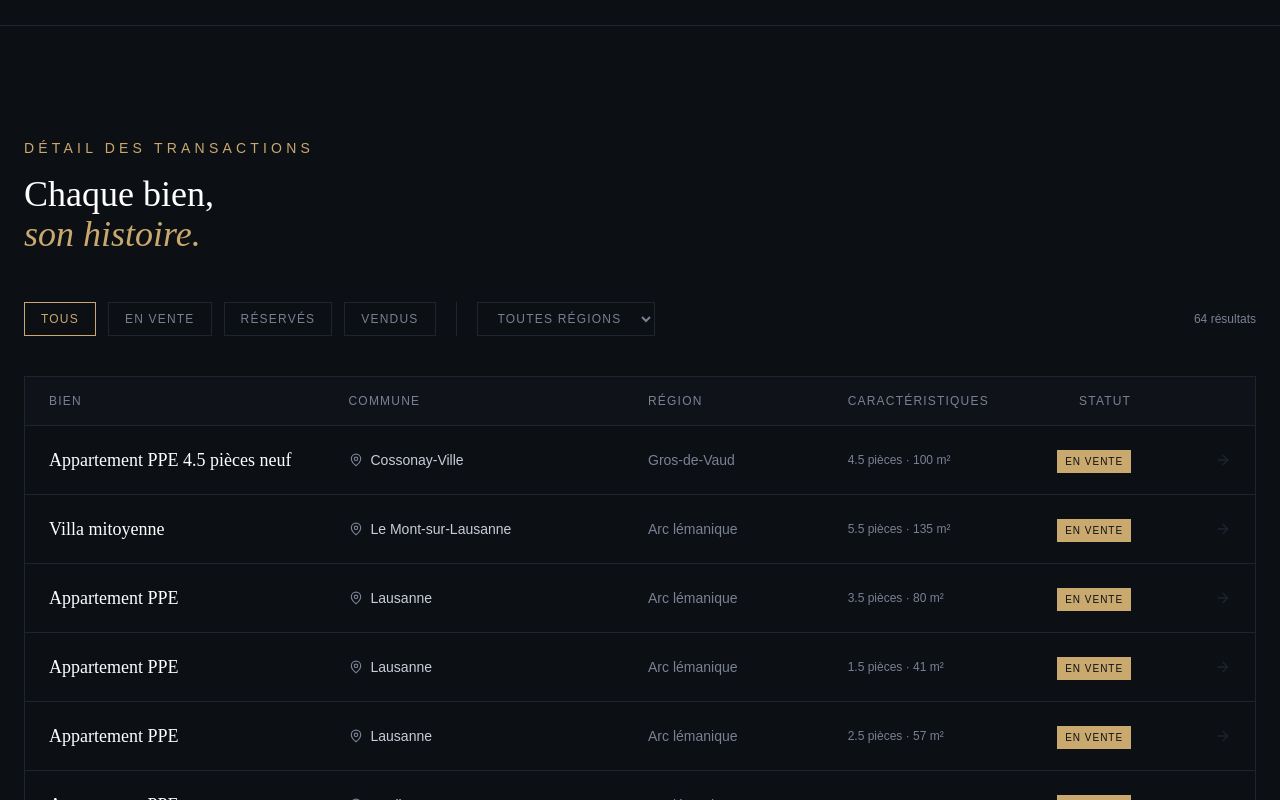
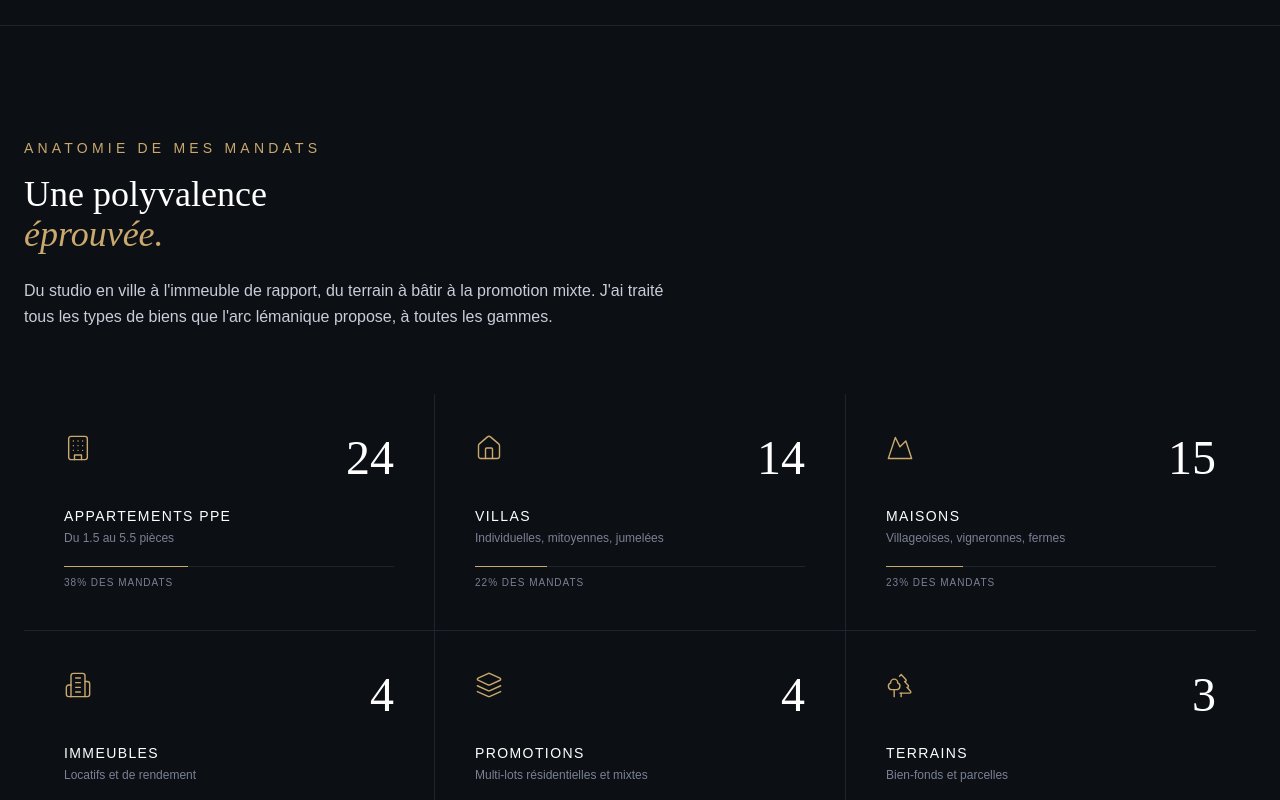
Before and after one commit to Sinseed/maison-praet, a Next.js app: page /track-record in a window 1280 px wide. Shown: the part 2080-2880 px from the top of the page. Built offline with nearby package versions, Linux system fonts and the light colour scheme.

Commit message:
Track Record: nouvelle section Anatomie - segmentation par typologie (6 catégories) avec compteurs et part en %

```diff
--- a/app/track-record/page.tsx
+++ b/app/track-record/page.tsx
@@ -2,7 +2,7 @@
 import { useState, useMemo } from 'react'
 import dynamic from 'next/dynamic'
 import Link from 'next/link'
-import { ArrowRight, MapPin, TrendingUp, Building2, Calendar } from 'lucide-react'
+import { ArrowRight, MapPin, TrendingUp, Building2, Calendar, Home, Building, Layers, Trees, Mountain } from 'lucide-react'
 import { MANDATS } from '../data'
 import { COMMUNES_COORDS } from '../communes-data'
 
@@ -102,6 +102,82 @@ function MapSection() {
       <p className="font-body text-xs text-brand-muted mt-4 italic">
         Cliquez sur un point pour voir le détail des mandats. Localisation au niveau communal uniquement, par respect de la confidentialité des transactions.
       </p>
+    </section>
+  )
+}
+
+// ─── ANATOMIE (typologies, gammes, statuts) ────────────────────────────────
+type Typologie = 'appartement' | 'villa' | 'maison' | 'immeuble' | 'promotion' | 'terrain'
+
+function classifier(m: typeof MANDATS[number]): Typologie {
+  const t = m.titre.toLowerCase()
+  if (t.includes('promotion') || t.includes('ppe avenue') || (m.nb_lots && m.nb_lots > 1 && !t.startsWith('immeuble'))) return 'promotion'
+  if (t.startsWith('immeuble')) return 'immeuble'
+  if (t.includes('terrain') || t.includes('bien-fonds')) return 'terrain'
+  if (t.startsWith('villa')) return 'villa'
+  if (t.startsWith('maison') || t.includes('chalet') || t.includes('ferme')) return 'maison'
+  if (t.includes('appartement') || t.includes('ppe')) return 'appartement'
+  return 'maison'
+}
+
+function AnatomieSection() {
+  const breakdown = useMemo(() => {
+    const valides = MANDATS.filter(m => m.photos.length > 0 || m.annee_vente)
+    const total = valides.length
+    const counts: Record<Typologie, number> = {
+      appartement: 0, villa: 0, maison: 0, immeuble: 0, promotion: 0, terrain: 0,
+    }
+    valides.forEach(m => { counts[classifier(m)]++ })
+    return { counts, total }
+  }, [])
+
+  const typologies: { key: Typologie; label: string; sub: string; icon: any }[] = [
+    { key: 'appartement', label: 'Appartements PPE', sub: 'Du 1.5 au 5.5 pièces', icon: Building },
+    { key: 'villa',       label: 'Villas',           sub: 'Individuelles, mitoyennes, jumelées', icon: Home },
+    { key: 'maison',      label: 'Maisons',          sub: 'Villageoises, vigneronnes, fermes', icon: Mountain },
+    { key: 'immeuble',    label: 'Immeubles',        sub: 'Locatifs et de rendement', icon: Building2 },
+    { key: 'promotion',   label: 'Promotions',       sub: 'Multi-lots résidentielles et mixtes', icon: Layers },
+    { key: 'terrain',     label: 'Terrains',         sub: 'Bien-fonds et parcelles', icon: Trees },
+  ]
+
+  return (
+    <section className="max-w-7xl mx-auto px-6 py-20 md:py-28 border-t border-brand-border">
+      <div className="mb-12 md:mb-16 max-w-2xl">
+        <p className="font-body text-sm tracking-[0.3em] uppercase text-brand-gold mb-4">Anatomie de mes mandats</p>
+        <h2 className="font-display text-3xl md:text-4xl font-light text-white leading-tight mb-6">
+          Une polyvalence<br /><span className="italic text-brand-gold">éprouvée.</span>
+        </h2>
+        <p className="font-body text-base text-brand-text leading-relaxed">
+          Du studio en ville à l&apos;immeuble de rapport, du terrain à bâtir à la promotion mixte. J&apos;ai traité tous les types de biens que l&apos;arc lémanique propose, à toutes les gammes.
+        </p>
+      </div>
+
+      <div className="grid grid-cols-1 md:grid-cols-2 lg:grid-cols-3 gap-px bg-brand-border">
+        {typologies.map(t => {
+          const count = breakdown.counts[t.key]
+          const pct = breakdown.total > 0 ? (count / breakdown.total) * 100 : 0
+          const Icon = t.icon
+          return (
+            <div key={t.key} className="bg-brand-dark p-8 md:p-10">
+              <div className="flex items-start justify-between mb-6">
+                <Icon size={28} className="text-brand-gold" strokeWidth={1.2} />
+                <p className="font-display text-5xl font-light text-white leading-none">{count}</p>
+              </div>
+              <p className="font-body text-sm tracking-widest uppercase text-white mb-1">{t.label}</p>
+              <p className="font-body text-xs text-brand-muted mb-5">{t.sub}</p>
+              <div className="h-px w-full bg-brand-border relative">
+                <div
+                  className="absolute inset-y-0 left-0 bg-brand-gold transition-all"
+                  style={{ width: `${pct}%`, height: '1px' }}
+                />
+              </div>
+              <p className="font-body text-[10px] tracking-widest uppercase text-brand-muted mt-2">
+                {pct.toFixed(0)}% des mandats
+              </p>
+            </div>
+          )
+        })}
+      </div>
     </section>
   )
 }
@@ -254,6 +330,7 @@ export default function TrackRecordPage() {
       <Hero />
       <Stats />
       <MapSection />
+      <AnatomieSection />
       <ListeSection />
       <CTA />
     </div>
```
